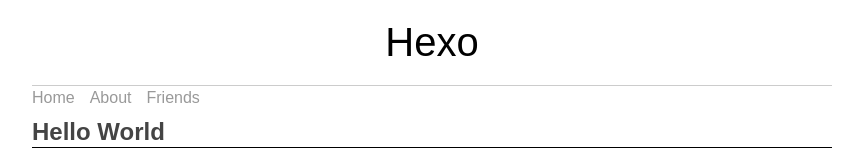
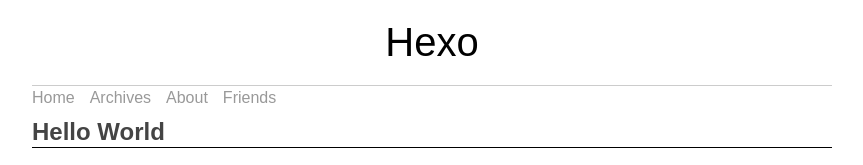
Before and after one commit to xiaoyubody/xiaoyubody.github.io, a plain HTML site: page 2018/11/17/hello-world/index.html in a window 1280 px wide. Shown: the top 165 px of the page, without its empty margins (208-1071 px from the left). Drawn offline with Linux system fonts and the light colour scheme.

Commit message:
Site updated: 2018-11-17 21:46:34

```diff
--- a/2018/11/17/hello-world/index.html
+++ b/2018/11/17/hello-world/index.html
@@ -32,6 +32,10 @@
 
         <li class="menu-item">
           <a href="/" class="menu-item-link">Home</a>
+        </li>
+
+        <li class="menu-item">
+          <a href="/archives" class="menu-item-link">Archives</a>
         </li>
 
         <li class="menu-item">
```
Also changed, not shown: archives/2018/11/index.html (+4 -0 lines), archives/2018/index.html (+4 -0 lines), archives/index.html (+4 -0 lines).
